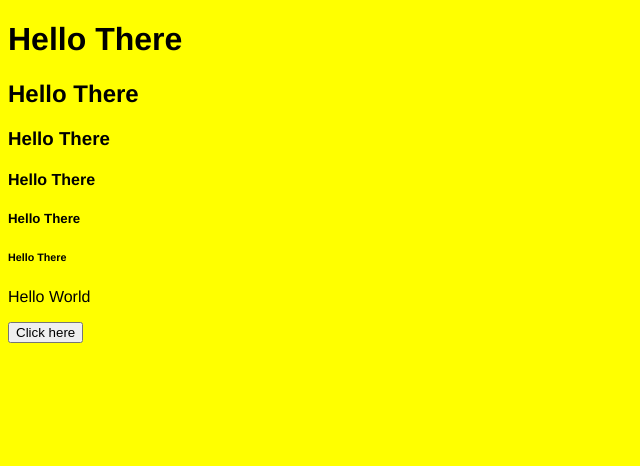
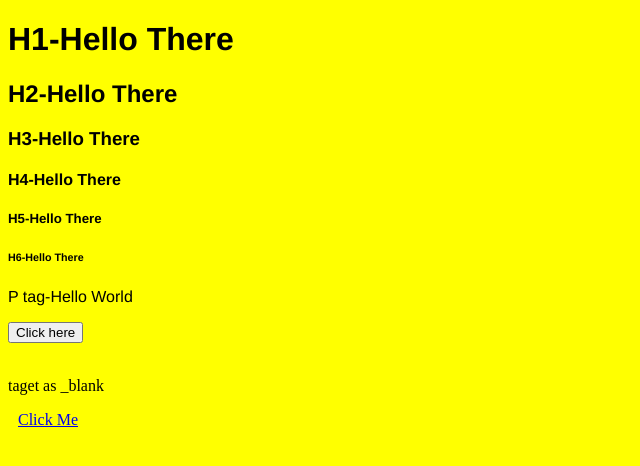
Before and after one commit to GOKULSIVA123/Revamp-Assignments, a plain HTML site: page hi.html in a window 1280 px wide. Shown: the whole page, without its empty margins (0-640 px from the left). Drawn offline with Linux system fonts and the light colour scheme.

Commit message:
updated file

```diff
--- a/hi.html
+++ b/hi.html
@@ -6,15 +6,18 @@
     <title>Site-1</title>
 </head>
 <body style="background-color: Yellow;">
-    <h1 style="font-family: 'Franklin Gothic Medium', 'Arial Narrow', Arial, sans-serif;">Hello There</h1>
-    <h2 style="font-family: 'Franklin Gothic Medium', 'Arial Narrow', Arial, sans-serif;">Hello There</h2>
-    <h3 style="font-family: 'Franklin Gothic Medium', 'Arial Narrow', Arial, sans-serif;">Hello There</h3>
-    <h4 style="font-family: 'Franklin Gothic Medium', 'Arial Narrow', Arial, sans-serif;">Hello There</h4>
-    <h5 style="font-family: 'Franklin Gothic Medium', 'Arial Narrow', Arial, sans-serif;">Hello There</h5>
-    <h6 style="font-family: 'Franklin Gothic Medium', 'Arial Narrow', Arial, sans-serif;">Hello There</h6>
-    <p style="font-family: 'Franklin Gothic Medium', 'Arial Narrow', Arial, sans-serif;">Hello World</p>
+    <h1 style="font-family: 'Franklin Gothic Medium', 'Arial Narrow', Arial, sans-serif;">H1-Hello There</h1>
+    <h2 style="font-family: 'Franklin Gothic Medium', 'Arial Narrow', Arial, sans-serif;">H2-Hello There</h2>
+    <h3 style="font-family: 'Franklin Gothic Medium', 'Arial Narrow', Arial, sans-serif;">H3-Hello There</h3>
+    <h4 style="font-family: 'Franklin Gothic Medium', 'Arial Narrow', Arial, sans-serif;">H4-Hello There</h4>
+    <h5 style="font-family: 'Franklin Gothic Medium', 'Arial Narrow', Arial, sans-serif;">H5-Hello There</h5>
+    <h6 style="font-family: 'Franklin Gothic Medium', 'Arial Narrow', Arial, sans-serif;">H6-Hello There</h6>
+    <p style="font-family: 'Franklin Gothic Medium', 'Arial Narrow', Arial, sans-serif;">P tag-Hello World</p>
     <a href="https://youtu.be/BBJa32lCaaY?si=iQ5tws9TiAjEGQw_"><button>Click here</button></a>
-    <a href="page.html"></a>
+    <br>
+    <br>
+    <p>taget as _blank</p>
+    <a href="page.html" target="_blank" style="padding-left: 10px;">Click Me</a>
 
 </body>
 </html>
```
